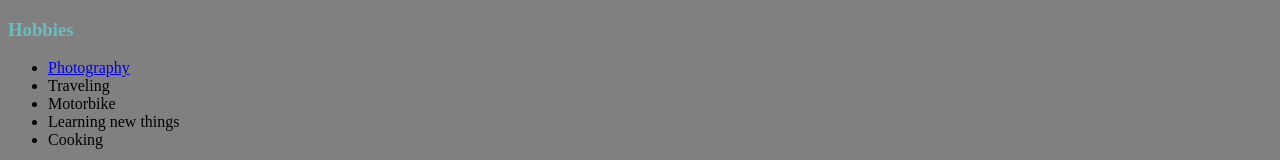
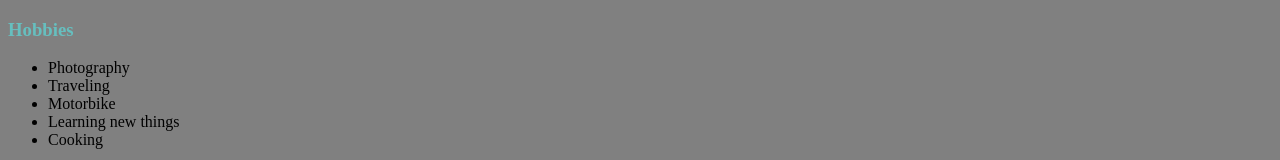
Before and after one commit to firoj-dhakal/cv, a plain HTML site: page Hobbies.html in a window 1280 px wide. Shown: the top 160 px of the page. Drawn offline with Linux system fonts and the light colour scheme.

Commit message:
Update Hobbies.html

```diff
--- a/Hobbies.html
+++ b/Hobbies.html
@@ -12,7 +12,7 @@
 <body>
     <h3>Hobbies</h3>
     <ul>
-        <li> <a href="https://www.sony.net/Products/di_photo-gallery/camera/ILCE-6400/?select=camera&body=ilc&mount=E-mount&system=APS-C" target="blank">Photography</a> </li>
+        <li>Photography</a> </li>
         <li>Traveling</li>
         <li>Motorbike</li>
         <li>Learning new things</li>
```
